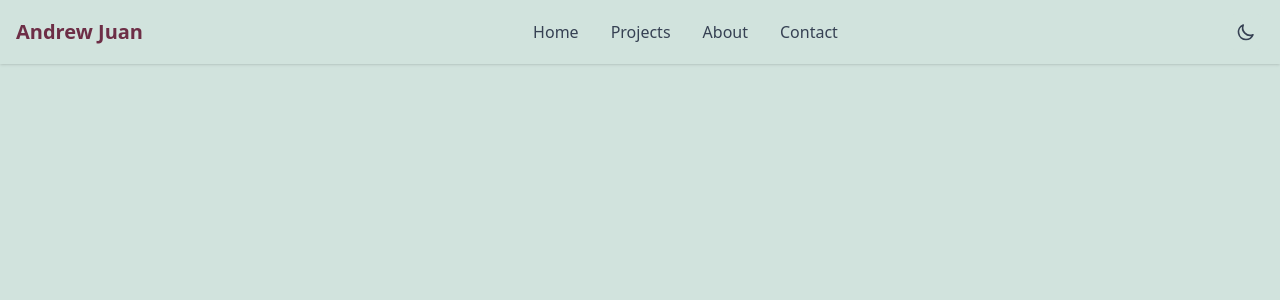
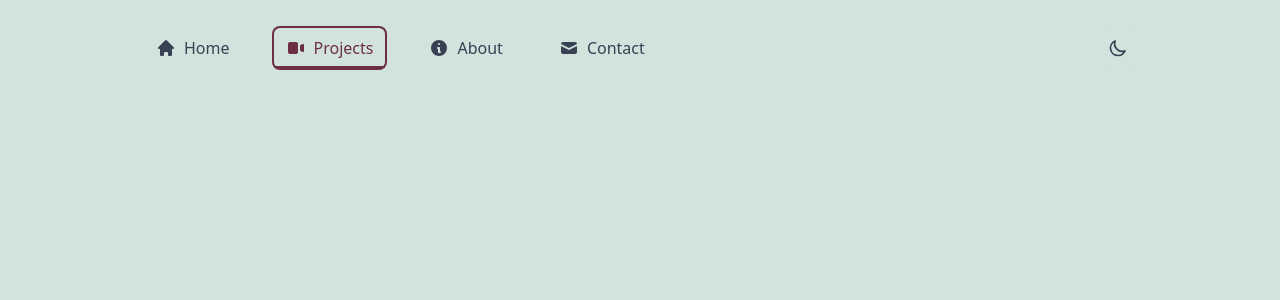
Before and after one commit to aandrewjuan1/portfolio, a Vue app: page /portfolio/projects in a window 1280 px wide. Shown: the top 300 px of the page. Built offline with nearby package versions, Linux system fonts and the light colour scheme; a web font is replaced by a local one.

Commit message:
refactor: changed the navbar styling

```diff
--- a/index.html
+++ b/index.html
@@ -3,11 +3,11 @@
   <head>
     <meta charset="UTF-8" />
     <meta name="viewport" content="width=device-width, initial-scale=1.0" />
-    <link href="/src/style.css" rel="stylesheet">
+    <link href="./src/style.css" rel="stylesheet">
     <title>Andrew Juan - Portfolio</title>
   </head>
   <body>
     <div id="app"></div>
-    <script type="module" src="/src/main.ts"></script>
+    <script type="module" src="./src/main.ts"></script>
   </body>
 </html>
--- a/src/components/layout/Navbar.vue
+++ b/src/components/layout/Navbar.vue
@@ -1,43 +1,50 @@
 <template>
-  <nav class="w-full bg-mint-green dark:bg-rich-black shadow-sm">
+  <nav
+    class="w-[80%] mx-auto bg-mint-green/95 dark:bg-rich-black/95 py-4 sticky top-0 z-50"
+    role="navigation"
+    aria-label="Main navigation"
+  >
     <div class="container mx-auto px-4">
       <div class="flex justify-between items-center h-16">
-        <!-- Logo/Brand -->
-        <div class="flex-shrink-0">
-          <router-link to="/" class="text-xl font-bold text-wine dark:text-mint-green">
-            Andrew Juan
-          </router-link>
-        </div>
-
         <!-- Navigation Links -->
         <div class="hidden md:flex items-center space-x-8">
           <router-link
             v-for="item in navItems"
             :key="item.path"
             :to="item.path"
-            class="text-gray-700 dark:text-gray-200 hover:text-wine dark:hover:text-mint-green transition-colors"
-            :class="{ 'text-wine dark:text-mint-green': route.path === item.path }"
+            class="group relative px-3 py-2 transition-all duration-200 focus:outline-none focus:ring-2 focus:ring-wine dark:focus:ring-mint-green rounded-md"
+            :class="getActiveClasses(item.path).value"
+            :aria-current="route.path === item.path ? 'page' : undefined"
           >
-            {{ item.name }}
+            <div class="flex items-center space-x-2">
+              <span v-html="item.icon" class="transition-transform group-hover:scale-110" aria-hidden="true"></span>
+              <span>{{ item.name }}</span>
+            </div>
+            <span
+              class="absolute bottom-0 left-0 w-0 h-0.5 transition-all duration-300"
+              :class="[
+                route.path === item.path ? 'w-full' : 'group-hover:w-full',
+                'bg-wine dark:bg-mint-green'
+              ]"
+            ></span>
           </router-link>
-        </div>
-
-        <!-- Theme Toggle -->
-        <div class="flex items-center">
-          <ThemeToggle />
         </div>
 
         <!-- Mobile Menu Button -->
         <div class="md:hidden">
           <button
-            @click="isMobileMenuOpen = !isMobileMenuOpen"
-            class="p-2 rounded-lg text-gray-700 dark:text-gray-200 hover:bg-mint-green-300 dark:hover:bg-rich-black-300"
+            @click="toggleMobileMenu"
+            class="p-2 rounded-lg text-gray-700 dark:text-gray-200 hover:bg-mint-green-300 dark:hover:bg-rich-black-300 focus:outline-none focus:ring-2 focus:ring-wine dark:focus:ring-mint-green"
+            :aria-expanded="isMobileMenuOpen"
+            aria-controls="mobile-menu"
+            aria-label="Toggle mobile menu"
           >
             <svg
               class="w-6 h-6"
               fill="none"
               stroke="currentColor"
               viewBox="0 0 24 24"
+              aria-hidden="true"
             >
               <path
                 v-if="!isMobileMenuOpen"
@@ -56,40 +63,175 @@
             </svg>
           </button>
         </div>
+
+        <!-- Theme Toggle -->
+        <div class="flex items-center">
+          <ThemeToggle />
+        </div>
       </div>
 
       <!-- Mobile Menu -->
+      <Transition
+        enter-active-class="transition duration-200 ease-out"
+        enter-from-class="transform -translate-y-2 opacity-0"
+        enter-to-class="transform translate-y-0 opacity-100"
+        leave-active-class="transition duration-150 ease-in"
+        leave-from-class="transform translate-y-0 opacity-100"
+        leave-to-class="transform -translate-y-2 opacity-0"
+      >
         <div
           v-show="isMobileMenuOpen"
+          id="mobile-menu"
           class="md:hidden py-4"
+          role="menu"
+          aria-orientation="vertical"
         >
           <router-link
             v-for="item in navItems"
             :key="item.path"
             :to="item.path"
-          class="block py-2 text-gray-700 dark:text-gray-200 hover:text-wine dark:hover:text-mint-green transition-colors"
-          :class="{ 'text-wine dark:text-mint-green': route.path === item.path }"
-          @click="isMobileMenuOpen = false"
+            class="group flex items-center space-x-2 px-4 py-2 transition-all duration-200 focus:outline-none focus:ring-2 focus:ring-wine dark:focus:ring-mint-green rounded-md"
+            :class="getActiveClasses(item.path).value"
+            @click="closeMobileMenu"
+            role="menuitem"
+            :aria-current="route.path === item.path ? 'page' : undefined"
           >
-          {{ item.name }}
+            <span v-html="item.icon" class="transition-transform group-hover:scale-110" aria-hidden="true"></span>
+            <span>{{ item.name }}</span>
           </router-link>
         </div>
+      </Transition>
     </div>
+
+    <!-- Scroll Progress Indicator -->
+    <div
+      class="h-0.5 bg-wine/20 dark:bg-mint-green/20"
+      :style="{ width: `${scrollProgress}%` }"
+      aria-hidden="true"
+    ></div>
   </nav>
 </template>
 
 <script setup lang="ts">
-import { ref } from 'vue'
+import { ref, onMounted, onUnmounted, computed } from 'vue'
 import { useRoute } from 'vue-router'
 import ThemeToggle from '../ThemeToggle.vue'
 
 const route = useRoute()
 const isMobileMenuOpen = ref(false)
+const scrollProgress = ref(0)
+
+// Computed property for active link classes
+const getActiveClasses = (path: string) => computed(() => {
+  // Special case for home link - no ring effect
+  if (path === '/') {
+    return {
+      'text-wine dark:text-mint-green font-medium': route.path === path,
+      'text-gray-700 dark:text-gray-200 hover:opacity-80': route.path !== path
+    }
+  }
+  // Default case for other nav items
+  return {
+    'text-wine dark:text-mint-green font-medium ring-2 ring-[var(--color-wine)] dark:ring-[var(--color-mint-green)]': route.path === path,
+    'text-gray-700 dark:text-gray-200 hover:ring-2 hover:ring-[var(--color-wine)]/50 dark:hover:ring-[var(--color-mint-green)]/50': route.path !== path
+  }
+})
+
+// Handle scroll progress
+const handleScroll = () => {
+  const winScroll = document.documentElement.scrollTop
+  const height = document.documentElement.scrollHeight - document.documentElement.clientHeight
+  scrollProgress.value = (winScroll / height) * 100
+}
+
+// Handle scroll lock when mobile menu is open
+const toggleScrollLock = (lock: boolean) => {
+  document.body.style.overflow = lock ? 'hidden' : ''
+}
+
+const toggleMobileMenu = () => {
+  isMobileMenuOpen.value = !isMobileMenuOpen.value
+  toggleScrollLock(isMobileMenuOpen.value)
+}
+
+const closeMobileMenu = () => {
+  isMobileMenuOpen.value = false
+  toggleScrollLock(false)
+}
+
+// Handle escape key to close mobile menu
+const handleKeydown = (e: KeyboardEvent) => {
+  if (e.key === 'Escape' && isMobileMenuOpen.value) {
+    closeMobileMenu()
+  }
+}
+
+onMounted(() => {
+  window.addEventListener('scroll', handleScroll)
+  window.addEventListener('keydown', handleKeydown)
+})
+
+onUnmounted(() => {
+  window.removeEventListener('scroll', handleScroll)
+  window.removeEventListener('keydown', handleKeydown)
+  // Ensure scroll lock is removed when component is unmounted
+  toggleScrollLock(false)
+})
 
 const navItems = [
-  { name: 'Home', path: '/' },
-  { name: 'Projects', path: '/projects' },
-  { name: 'About', path: '/about' },
-  { name: 'Contact', path: '/contact' }
+  {
+    name: 'Home',
+    path: '/',
+    icon: `<svg xmlns="http://www.w3.org/2000/svg" class="h-5 w-5" viewBox="0 0 20 20" fill="currentColor">
+      <path d="M10.707 2.293a1 1 0 00-1.414 0l-7 7a1 1 0 001.414 1.414L4 10.414V17a1 1 0 001 1h2a1 1 0 001-1v-2a1 1 0 011-1h2a1 1 0 011 1v2a1 1 0 001 1h2a1 1 0 001-1v-6.586l.293.293a1 1 0 001.414-1.414l-7-7z" />
+    </svg>`
+  },
+  {
+    name: 'Projects',
+    path: '/projects',
+    icon: `<svg xmlns="http://www.w3.org/2000/svg" class="h-5 w-5" viewBox="0 0 20 20" fill="currentColor">
+      <path d="M2 6a2 2 0 012-2h6a2 2 0 012 2v8a2 2 0 01-2 2H4a2 2 0 01-2-2V6zM14.553 7.106A1 1 0 0014 8v4a1 1 0 00.553.894l2 1A1 1 0 0018 13V7a1 1 0 00-1.447-.894l-2 1z" />
+    </svg>`
+  },
+  {
+    name: 'About',
+    path: '/about',
+    icon: `<svg xmlns="http://www.w3.org/2000/svg" class="h-5 w-5" viewBox="0 0 20 20" fill="currentColor">
+      <path fill-rule="evenodd" d="M18 10a8 8 0 11-16 0 8 8 0 0116 0zm-7-4a1 1 0 11-2 0 1 1 0 012 0zM9 9a1 1 0 000 2v3a1 1 0 001 1h1a1 1 0 100-2v-3a1 1 0 00-1-1H9z" clip-rule="evenodd" />
+    </svg>`
+  },
+  {
+    name: 'Contact',
+    path: '/contact',
+    icon: `<svg xmlns="http://www.w3.org/2000/svg" class="h-5 w-5" viewBox="0 0 20 20" fill="currentColor">
+      <path d="M2.003 5.884L10 9.882l7.997-3.998A2 2 0 0016 4H4a2 2 0 00-1.997 1.884z" />
+      <path d="M18 8.118l-8 4-8-4V14a2 2 0 002 2h12a2 2 0 002-2V8.118z" />
+    </svg>`
+  }
 ]
 </script>
+
+<style scoped>
+/* Remove the old router-link-active styles since we're handling it with dynamic classes */
+:focus-visible {
+  outline: none;
+}
+
+/* Remove all router-link-active styles */
+.router-link-active,
+.router-link-exact-active {
+  @apply ring-0;
+}
+
+/* Ensure active state remains visible for non-home links */
+.router-link-active:not([href="/"]):not(:focus-visible),
+.router-link-exact-active:not([href="/"]):not(:focus-visible) {
+  @apply ring-2;
+  ring-color: var(--color-wine);
+}
+
+:root.dark .router-link-active:not([href="/"]):not(:focus-visible),
+:root.dark .router-link-exact-active:not([href="/"]):not(:focus-visible) {
+  ring-color: var(--color-mint-green);
+}
+</style>
--- a/src/router/index.ts
+++ b/src/router/index.ts
@@ -1,7 +1,7 @@
 import { createRouter, createWebHistory } from 'vue-router'
 
 const router = createRouter({
-  history: createWebHistory(),
+  history: createWebHistory('/portfolio/'),
   routes: [
     {
       path: '/',
```
Lines whose indentation alone changed are shown as unchanged.
